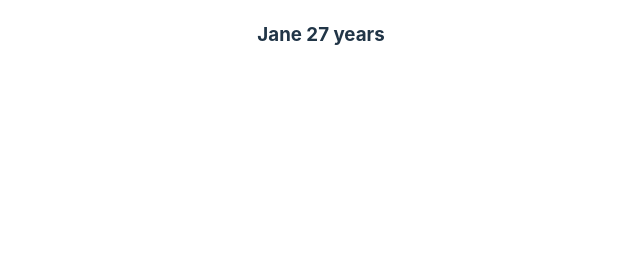
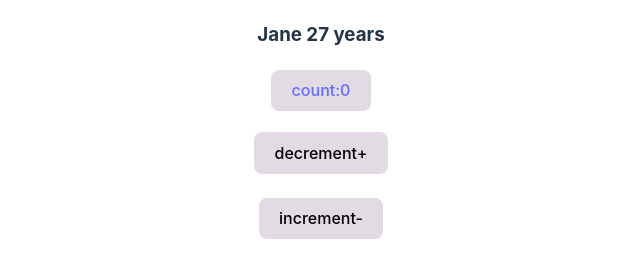
Before and after one commit to waraumbach/react.recap, a React (Vite) app: page / in a window 1280 px wide. Shown: the part 699-952 px from the top of the page, without its empty margins (319-959 px from the left). Before the commit the page ends 800 px from the top, so only its background shows below. Built offline with nearby package versions, Linux system fonts and the light colour scheme.

Commit message:
updated counter

```diff
--- a/src/App.jsx
+++ b/src/App.jsx
@@ -1,5 +1,6 @@
 import "./App.css";
 import User from "./Components/User";
+import Counter from "./Components/Counter";
 
 function App() {
   let appName = "meme";
@@ -46,6 +47,7 @@ function App() {
       {myUsers.map((user) => {
         return <User name={user.name} age={user.age} />;
       })}
+      <Counter />
     </>
   );
 }
--- /dev/null
+++ b/src/Components/Counter.jsx
@@ -0,0 +1,23 @@
+import { useState } from "react";
+
+const Counter = () => {
+  const [count, setCount] = useState(0);
+
+  return (
+    <>
+      <h4>
+        <button>
+          <a href="#">count:{count}</a>
+        </button>
+      </h4>
+      <button onClick={() => setCount(count + 1)}>decrement+ </button>
+      <br />
+      <br />
+
+      <button onClick={() => setCount(count - 1)}>increment- </button>
+      <br />
+    </>
+  );
+};
+
+export default Counter;
```
